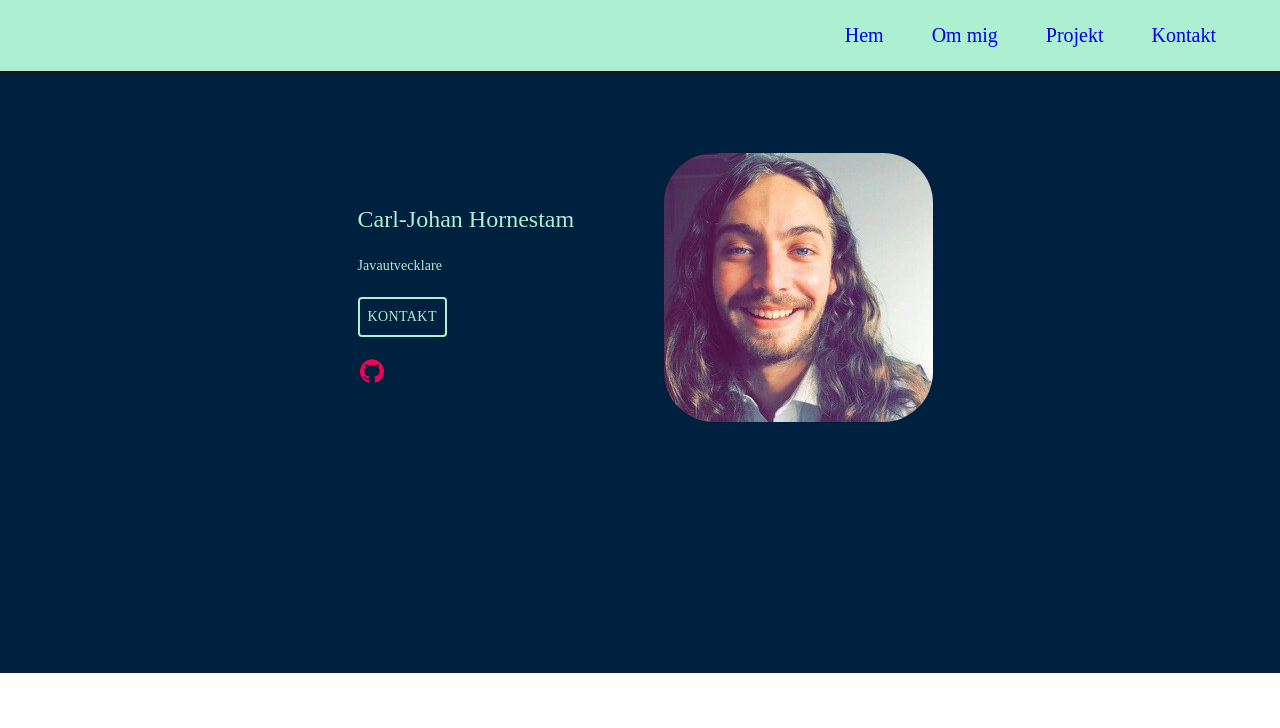
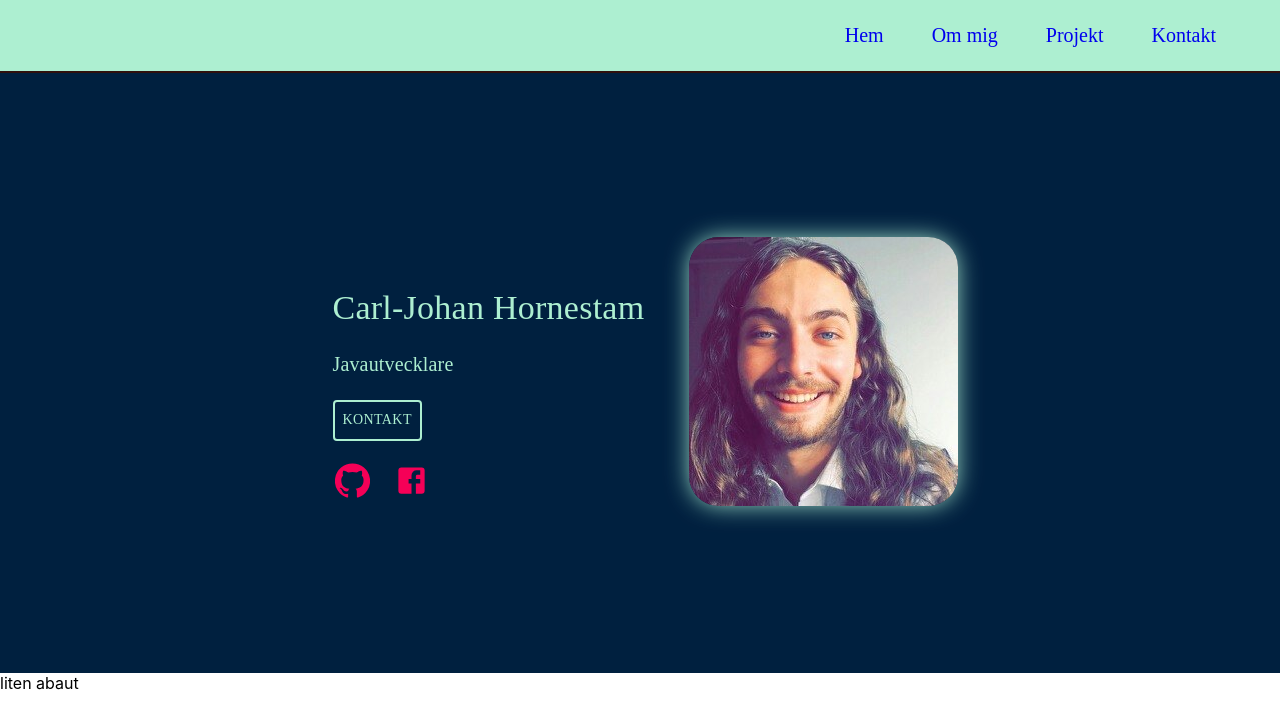
Before and after one commit to Carljohan-hornestam/portfolio-webpage, a React (Create React App) app: page / in a window 1280 px wide. Shown: the top 728 px of the page. Built offline with nearby package versions, Linux system fonts and the light colour scheme; a web font is replaced by a local one.

Commit message:
New module, styling fixes, new component

```diff
--- a/package.json
+++ b/package.json
@@ -15,6 +15,7 @@
     "axios": "^0.21.1",
     "react": "^17.0.2",
     "react-dom": "^17.0.2",
+    "react-reveal": "^1.2.2",
     "react-router-dom": "^5.2.0",
     "react-scripts": "4.0.3",
     "typescript": "^4.2.3",
--- a/src/App.tsx
+++ b/src/App.tsx
@@ -1,6 +1,7 @@
 import React, { useState, useEffect } from "react";
 import { BrowserRouter, Switch, Route } from "react-router-dom";
 import { Grid, makeStyles } from "@material-ui/core";
+import Fade from "react-reveal";
 import axios from "axios";
 import Header from "./components/Header";
 import About from "./components/About";
@@ -8,6 +9,7 @@ import Projects from "./components/Projects";
 import Contact from "./components/Contact";
 import profileImage from "./images/profile-pic.jpg";
 import InfoBox from "./components/InfoBox";
+import SmallAbout from "./components/SmallAbout";
 
 const useStyles = makeStyles((theme) => ({
   homeContainer: {
@@ -15,19 +17,17 @@ const useStyles = makeStyles((theme) => ({
     background: "#00203FFF",
   },
   homeContentContainer: {
-    marginTop: theme.spacing(10)
   },
   infoBoxContainer: {
-    // border: "2px solid white",
-    // background: "white",
-    // boxShadow: "inset 0 0 5px 5px #557A95",
-    maxWidth: 300,
+    maxWidth: 350,
     height: 200,
     marginTop: theme.spacing(5),
     marginRight: theme.spacing(2)
   },
-  pp: {
-    borderRadius: "50px",
+  profileImage: {
+    borderRadius: "30px",
+    // boxShadow: "10px 10px 5px 0px rgba(173,239,209,0.55)",
+    boxShadow: "0px 0px 25px -2px #ADEFD1FF",
   },
 }));
 
@@ -57,21 +57,30 @@ const App: React.FC = () => {
 
   function renderHome() {
     return (
-      <Grid className={styles.homeContainer}  container>
-        <Grid className={styles.homeContentContainer} justify="center" container item xs={12}>
+      <>
+      <Grid className={styles.homeContainer} container>
+        <Grid className={styles.homeContentContainer} justify="center" alignContent="center" container item xs={12}>
           <Grid className={styles.infoBoxContainer} container item>
+        <Fade right>
            <InfoBox info={{
              firstName: infoBoxInfo.firstName,
              lastName: infoBoxInfo.lastName,
              profession: infoBoxInfo.profession,
              githubLink: infoBoxInfo.githubLink
            }}/>
+        </Fade>
           </Grid>
           <Grid item>
-            <img className={styles.pp} src={`${profileImage}`}></img>
+            <Fade left>
+            <img className={styles.profileImage} src={`${profileImage}`}></img>
+          </Fade>
           </Grid>
         </Grid>
       </Grid>
+      <Grid container>
+        <SmallAbout/>
+      </Grid>
+      </>
     );
   }
 
--- a/src/components/Header.tsx
+++ b/src/components/Header.tsx
@@ -1,11 +1,12 @@
 import { makeStyles, Grid } from "@material-ui/core";
+import Lightspeed from "react-reveal";
 import { NavLink } from "react-router-dom";
 
 const useStyles = makeStyles((theme) => ({
   routesPageContainer: {
     // background: "linear-gradient(to left, #071b24, #0f6c96)"
     background: "#ADEFD1FF",
-    borderBottom: "2px solid #30110d"
+    borderBottom: "2px solid #30110d",
   },
   routesContainer: {
     margin: theme.spacing(2),
@@ -19,10 +20,10 @@ const useStyles = makeStyles((theme) => ({
     fontFamily: "Averia",
   },
   activeRoute: {
-    color: "#ffff",
+    // color: "#ffff",
     textDecoration: "underline",
-    transition: "0.3s ease-in-out"
-  }
+    transition: "0.3s ease-in-out",
+  },
 }));
 
 interface HeaderProps {
@@ -37,10 +38,8 @@ export default function Header(props: HeaderProps) {
   const styles = useStyles();
 
   return (
-    <Grid
-      container
-      className={styles.routesPageContainer}
-    >
+    <Lightspeed left>
+      <Grid container className={styles.routesPageContainer}>
         <Grid
           container
           item
@@ -66,5 +65,6 @@ export default function Header(props: HeaderProps) {
           })}
         </Grid>
       </Grid>
+    </Lightspeed>
   );
 }
--- a/src/components/InfoBox.tsx
+++ b/src/components/InfoBox.tsx
@@ -1,5 +1,6 @@
 import { makeStyles, Grid, IconButton, Typography, Button } from '@material-ui/core';
 import GitHubIcon from '@material-ui/icons/GitHub';
+import FacebookIcon from '@material-ui/icons/Facebook';
 
 const useStyles = makeStyles((theme) => ({
   text: {
@@ -29,17 +30,20 @@ export default function InfoBox({info}: InfoProps) {
   return (
     <>
     <Grid style={{padding: 10}} item xs={12}>
-    <Typography className={styles.text} variant="h5">{info.firstName} {" "} {info.lastName}</Typography>
+    <Typography className={styles.text} variant="h4">{info.firstName} {" "} {info.lastName}</Typography>
     </Grid>
     <Grid style={{padding: 10}} item xs={12}>
-    <Typography className={styles.text} variant="subtitle2">{info.profession}</Typography>
+    <Typography className={styles.text} variant="h6">{info.profession}</Typography>
     </Grid>
     <Grid style={{padding: 10}} item xs={12}>
     <Button className={styles.contactButton}>Kontakt</Button>
     </Grid>
     <Grid item xs={12}>
     <IconButton color="secondary" href={`${info.githubLink}`} target="_blank">
-      <GitHubIcon/>
+      <GitHubIcon fontSize="large"/>
+    </IconButton>
+    <IconButton color="secondary" href={`${info.githubLink}`} target="_blank">
+      <FacebookIcon fontSize="large"/>
     </IconButton>
     </Grid>
     </>
--- /dev/null
+++ b/src/components/SmallAbout.tsx
@@ -0,0 +1,10 @@
+const SmallAbout: React.FC = () => {
+
+
+
+  return (
+    <div>liten abaut</div>
+  )
+}
+
+export default SmallAbout;
```
Also changed, not shown: 1 other file (tests, documents, lock files or other folders). Lines whose indentation alone changed are shown as unchanged.
